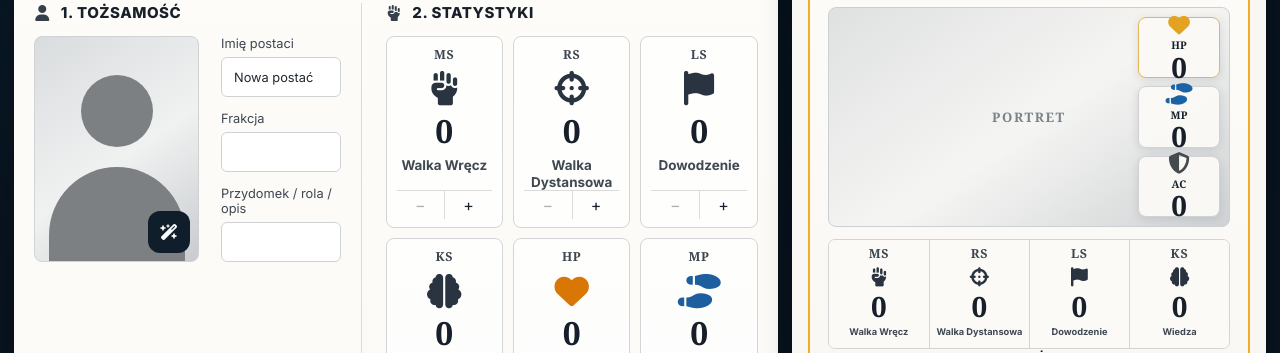
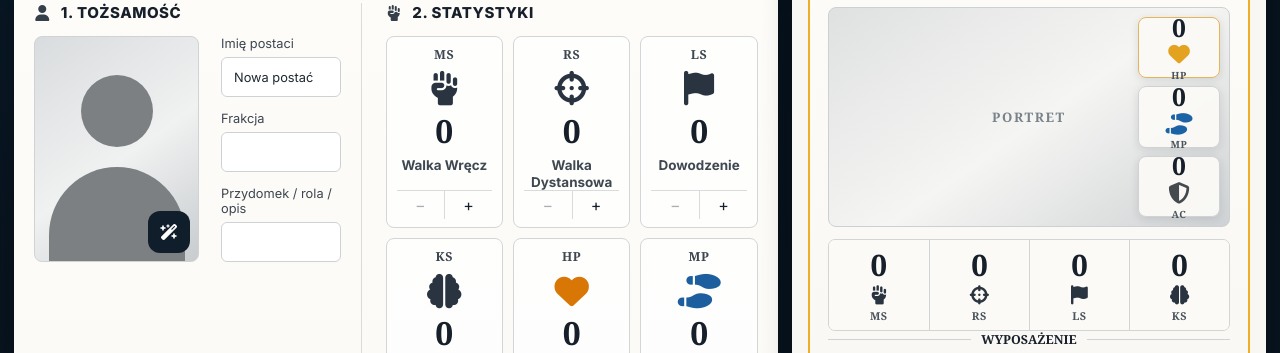
Before and after one commit to rozmiarD/hobt, a website built with Vite: page web/index.html in a window 1280 px wide. Shown: the part 379-732 px from the top of the page. Built offline with nearby package versions, Linux system fonts and the light colour scheme.

Commit message:
Simplify character card stat tiles to value, icon, and abbreviation only.
Drop full stat names from the preview card so MS/RS/LS/KS and HP/MP/AC tiles read as big number, icon, then short code.

```diff
--- a/web/src/card-view.ts
+++ b/web/src/card-view.ts
@@ -5,13 +5,6 @@ import {
   EQUIPMENT_ICONS,
   icon,
 } from "./icons.js";
-
-const BANNER_LABEL_KEYS = {
-  ms: "statMS",
-  rs: "statRS",
-  ls: "statLS",
-  ks: "statKS",
-} as const;
 
 const BANNER_STATS = ["ms", "rs", "ls", "ks"] as const;
 
@@ -105,16 +98,19 @@ export function renderPreviewCard(locale: Locale, card: CharacterCard): string {
         </div>
         <aside class="card-vitals" aria-label="HP / MP / AC">
           <div class="vital hp-vital">
+            <strong class="card-mini-value">${card.stats.hp}</strong>
             ${icon("heart")}
-            <span><small>HP</small><strong>${card.stats.hp}</strong></span>
+            <span class="card-mini-code">HP</span>
           </div>
           <div class="vital mp-vital">
+            <strong class="card-mini-value">${card.stats.mp}</strong>
             ${icon("shoe-prints")}
-            <span><small>MP</small><strong>${card.stats.mp}</strong></span>
+            <span class="card-mini-code">MP</span>
           </div>
           <div class="vital ac-vital">
+            <strong class="card-mini-value">${card.stats.ac}</strong>
             ${icon("shield")}
-            <span><small>AC</small><strong>${card.stats.ac}</strong></span>
+            <span class="card-mini-code">AC</span>
           </div>
         </aside>
       </section>
@@ -123,10 +119,9 @@ export function renderPreviewCard(locale: Locale, card: CharacterCard): string {
         ${BANNER_STATS.map(
           (key) => `
         <div class="tile card-stat-tile">
+          <strong class="tile-value">${card.stats[key]}</strong>
+          <span class="tile-icon">${icon(BANNER_STAT_ICONS[key])}</span>
           <span class="tile-code">${key.toUpperCase()}</span>
-          <span class="tile-icon">${icon(BANNER_STAT_ICONS[key])}</span>
-          <strong class="tile-value">${card.stats[key]}</strong>
-          <span class="tile-label">${escapeHtml(t(locale, BANNER_LABEL_KEYS[key]))}</span>
         </div>`,
         ).join("")}
       </section>
--- a/web/src/styles.css
+++ b/web/src/styles.css
@@ -1059,9 +1059,55 @@ svg {
 .card-vitals .vital {
   flex: 1 1 0;
   min-height: 0;
+  gap: 5px;
+  padding: 8px 4px;
   background: rgba(251, 250, 247, 0.94);
   box-shadow: 0 2px 8px rgba(23, 32, 42, 0.12);
   pointer-events: auto;
+}
+
+.card-vitals .card-mini-value {
+  font-family: Georgia, serif;
+  font-size: 1.55rem;
+  font-weight: 700;
+  line-height: 1;
+  color: #17202a;
+}
+
+.card-vitals .fa-solid {
+  font-size: 1.1rem;
+}
+
+.card-vitals .card-mini-code {
+  font-family: Georgia, serif;
+  font-size: 0.62rem;
+  font-weight: 800;
+  letter-spacing: 0.06em;
+  color: #4a535c;
+  line-height: 1;
+}
+
+.vital svg,
+.vital .fa-solid {
+  font-size: 1.35rem;
+}
+
+.vital span small,
+.vital span strong {
+  display: block;
+  line-height: 1;
+}
+
+.vital span small {
+  font-family: Georgia, serif;
+  font-weight: 700;
+  font-size: 0.66rem;
+}
+
+.vital span strong {
+  margin-top: 2px;
+  font-family: Georgia, serif;
+  font-size: 1.75rem;
 }
 
 .hero-placeholder {
@@ -1094,23 +1140,35 @@ svg {
 }
 
 .card-stat-tile {
-  min-height: 108px;
-  padding: 8px 4px 10px;
+  min-height: 88px;
+  padding: 10px 4px 8px;
   background: #fbfaf7;
+  align-items: center;
+  justify-content: center;
+  gap: 6px;
+}
+
+.card-stat-tile .tile-value {
+  font-size: 1.85rem;
+  line-height: 1;
+  margin: 0;
 }
 
 .card-stat-tile .tile-icon {
-  margin: 6px 0 4px;
-  font-size: 1.35rem;
-}
-
-.card-stat-tile .tile-value {
-  font-size: 1.75rem;
+  margin: 0;
+  font-size: 1.2rem;
+  line-height: 1;
+}
+
+.card-stat-tile .tile-code {
+  margin: 0;
+  font-size: 0.68rem;
+  line-height: 1;
+  color: #4a535c;
 }
 
 .card-stat-tile .tile-label {
-  margin-top: 6px;
-  font-size: 0.58rem;
+  display: none;
 }
 
 .card-stats > .card-stat-tile + .card-stat-tile {
```
